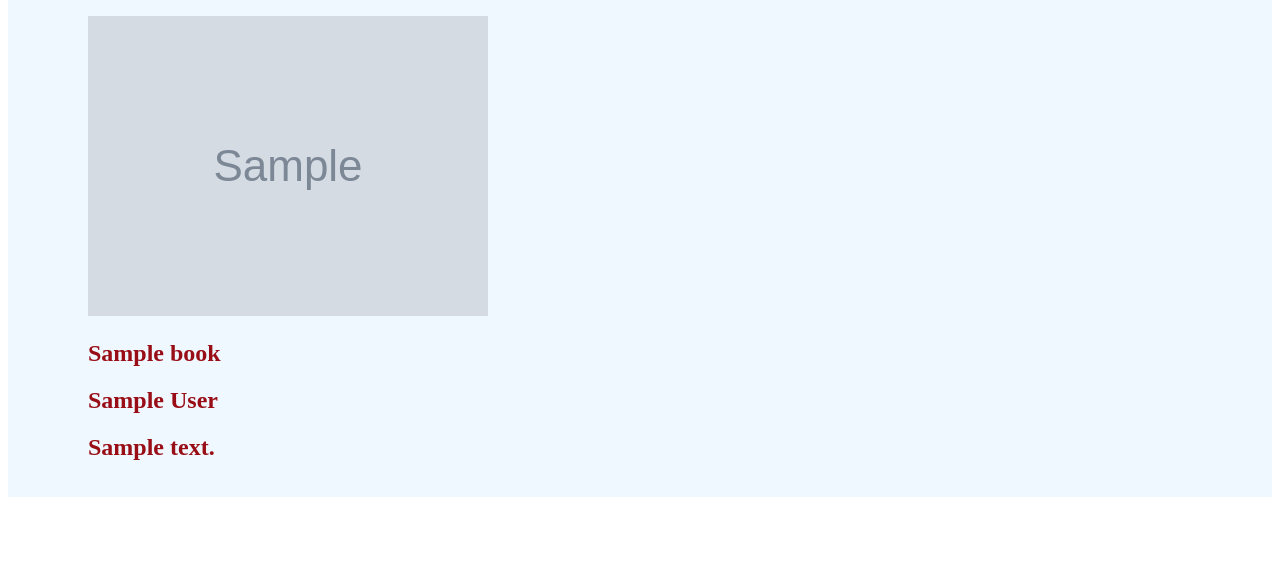
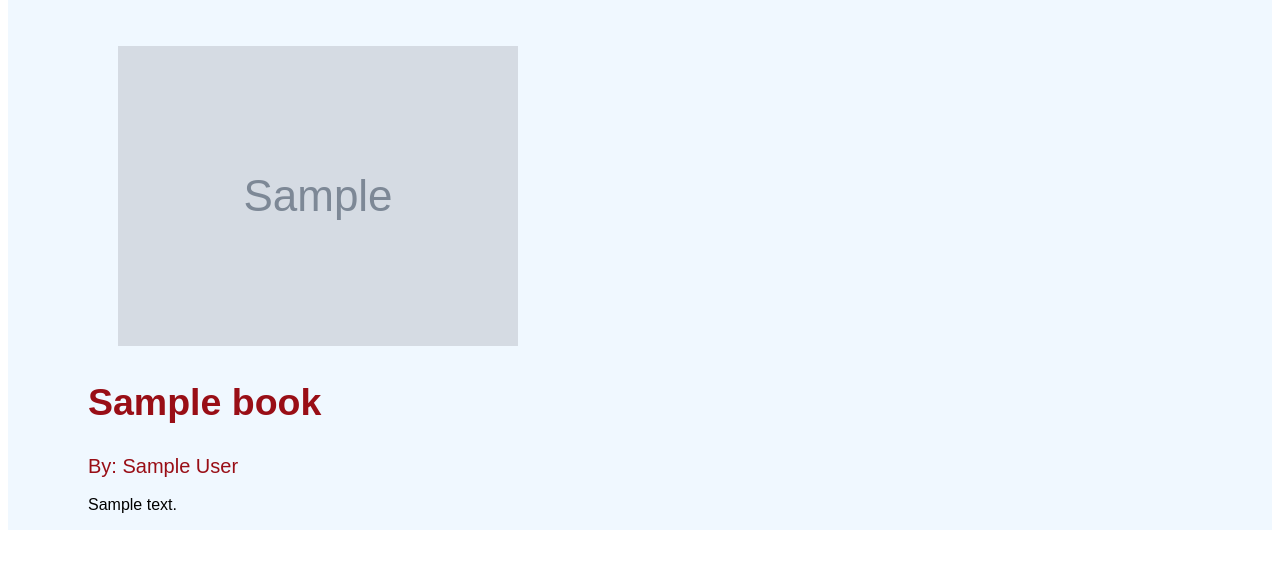
Before and after one commit to amymhaddad/upcase_booklist_app, a Flask app: template upcase_booklist_app/templates/single_book.html in a window 1280 px wide. Shown: the part 111-680 px from the top of the page. Run offline with Flask 2, Linux system fonts and the light colour scheme; the template is opened without the code that fills it: most values are stand-ins (such as "Sample title", 1, 10 or a date in 2020); grey boxes marked "Sample" are stand-in pictures; parts of the project's set-up code (start-up, migrations or seed data) failed here and were passed over.

Commit message:
Completed styling for single view page

```diff
--- a/upcase_booklist_app/static/main.css
+++ b/upcase_booklist_app/static/main.css
@@ -98,7 +98,7 @@
 
 .text {
     color: black;
-    font-size: 16px;
+    font-size: 18 px;
 }
 
 
@@ -111,20 +111,31 @@
 
 }
 
-
 .item {
-
-    font-weight: bold;
-    color: #990E16;
     list-style: none;
     padding-left: 40px;
+    font-family: Arial, Helvetica, sans-serif;
 }
 
-.
+.item.title {
+
+    color: #990E16;
+    font-size: 25px;
+}
+
+.author {
+    color: #990E16;
+    font-size: 20px;
+}
+
+.text {
+    color: blac8 px;
+
+}
 
 .image {
     margin:30px;
     padding-right: 10px;
-    padding-left: 20px;
+    padding-left: 40px;
 
 }
--- a/upcase_booklist_app/templates/single_book.html
+++ b/upcase_booklist_app/templates/single_book.html
@@ -21,9 +21,9 @@
 
             <ul class='contents-container'>
                 <li class="item image"><img src="{{ book['image'] }}" alt="{{ book['title'] }}"></li>
-                <li class="item"><h2>{{ book['title'] }}</h2></li>
-                <li class="item"><h2>{{ book['author'] }}</h2></li>
-                <li class="item"><h2>{{ book['summary'] }}</h2></li>
+                <li class="item title"><h2>{{ book['title'] }}</h2></li>
+                <li class="item author">By: {{ book['author'] }}</li>
+                <li class="item text"><br>{{ book['summary'] }}</li>
 
         </ul>
         </div>
```
